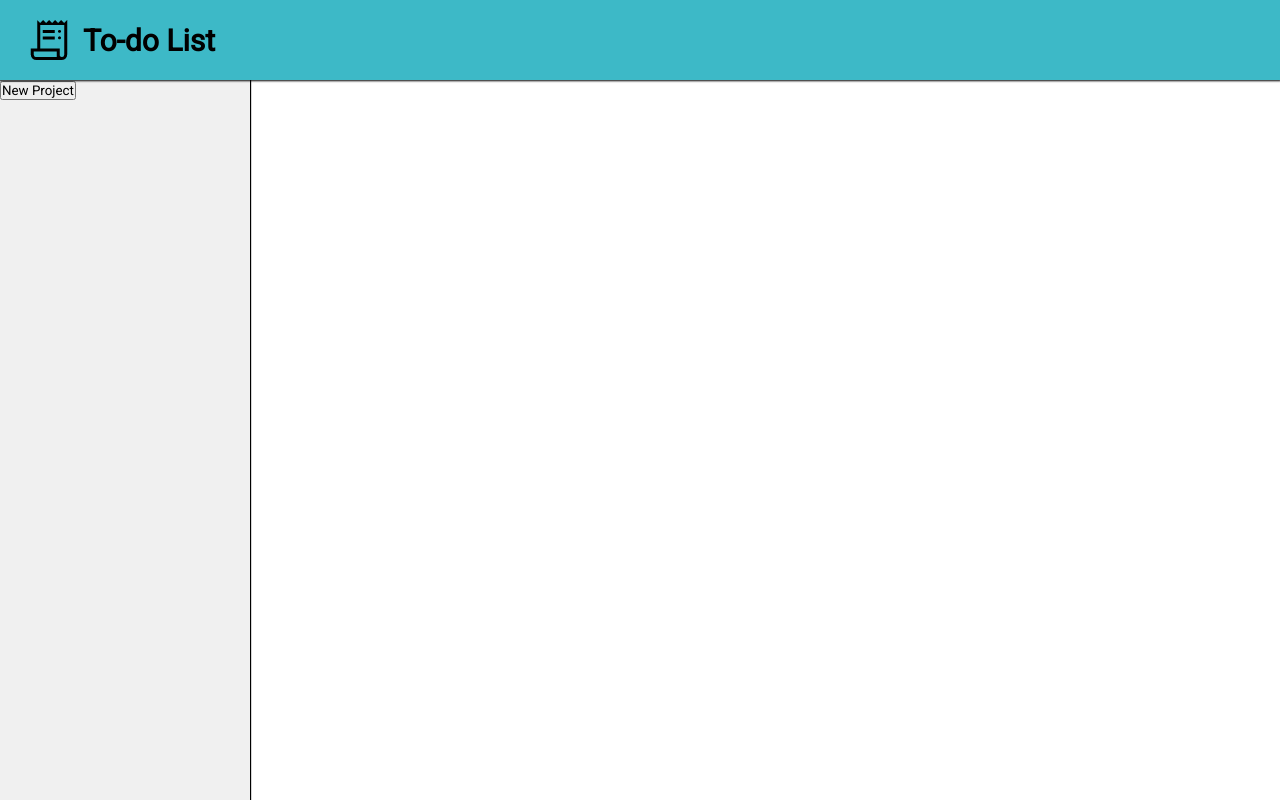
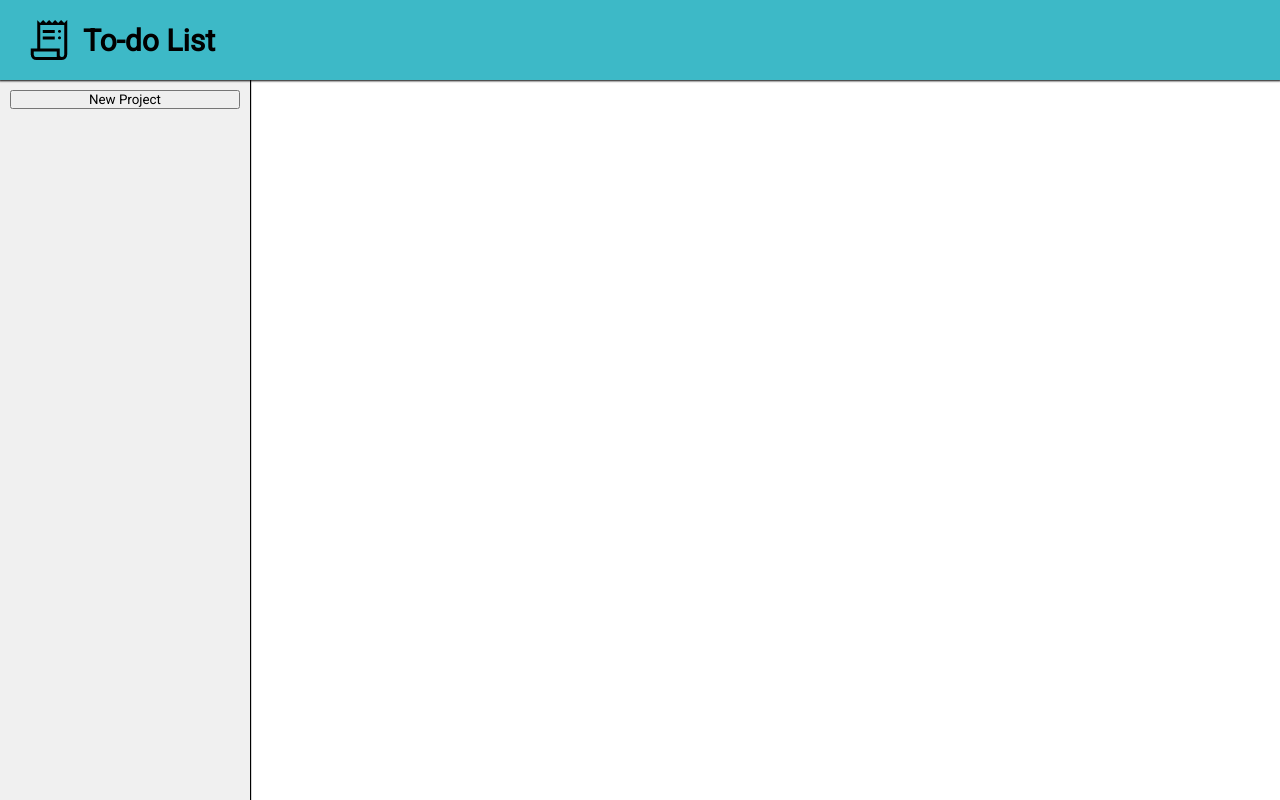
Before and after one commit to R-Lok/to-do-list, a website built with webpack: page dist/index.html in a window 1280 px wide. Built offline with nearby package versions, Linux system fonts and the light colour scheme.

Commit message:
Add basic styling to sidebar contents

```diff
--- a/src/style.css
+++ b/src/style.css
@@ -42,6 +42,11 @@
     background: rgb(240, 240, 240);
 }
 
+.sidebar.inner {
+    display: grid;
+    padding: 10px 10px;
+}
+
 
 button:hover {
     cursor: pointer;
```
